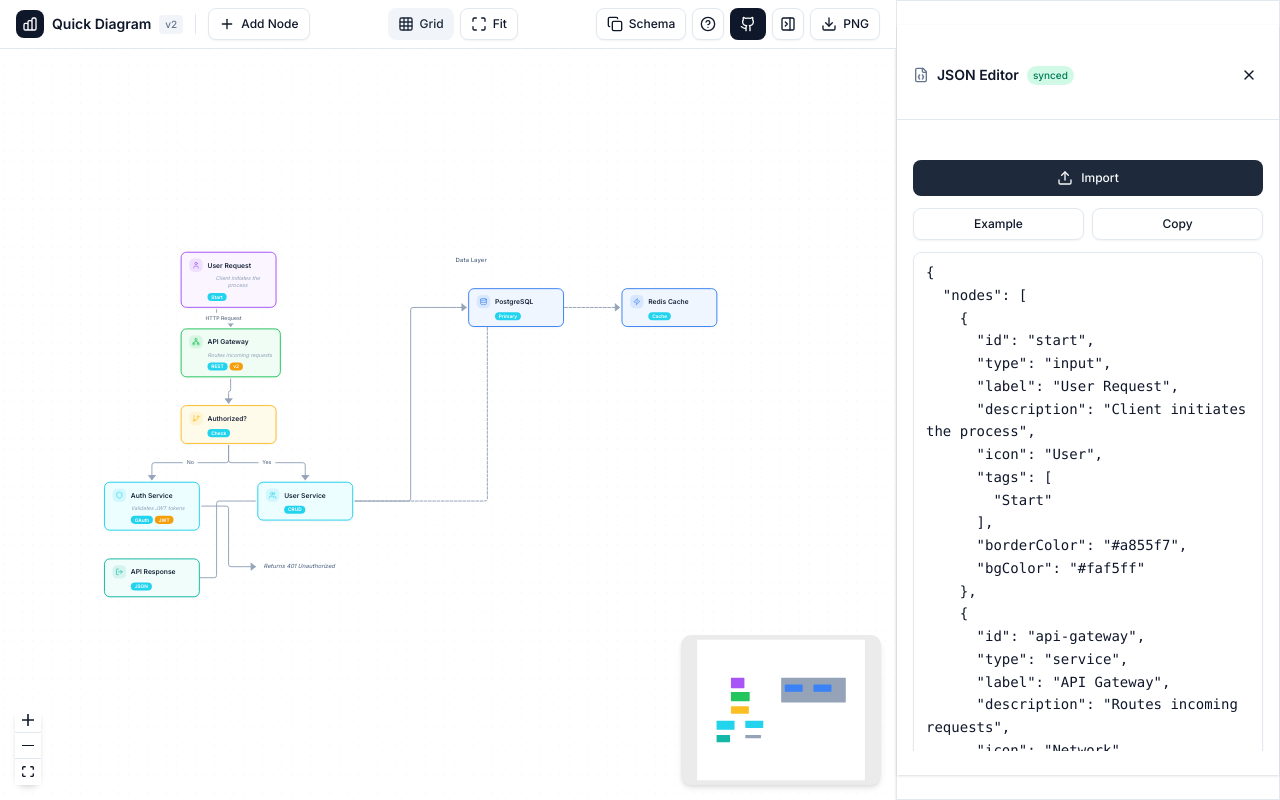
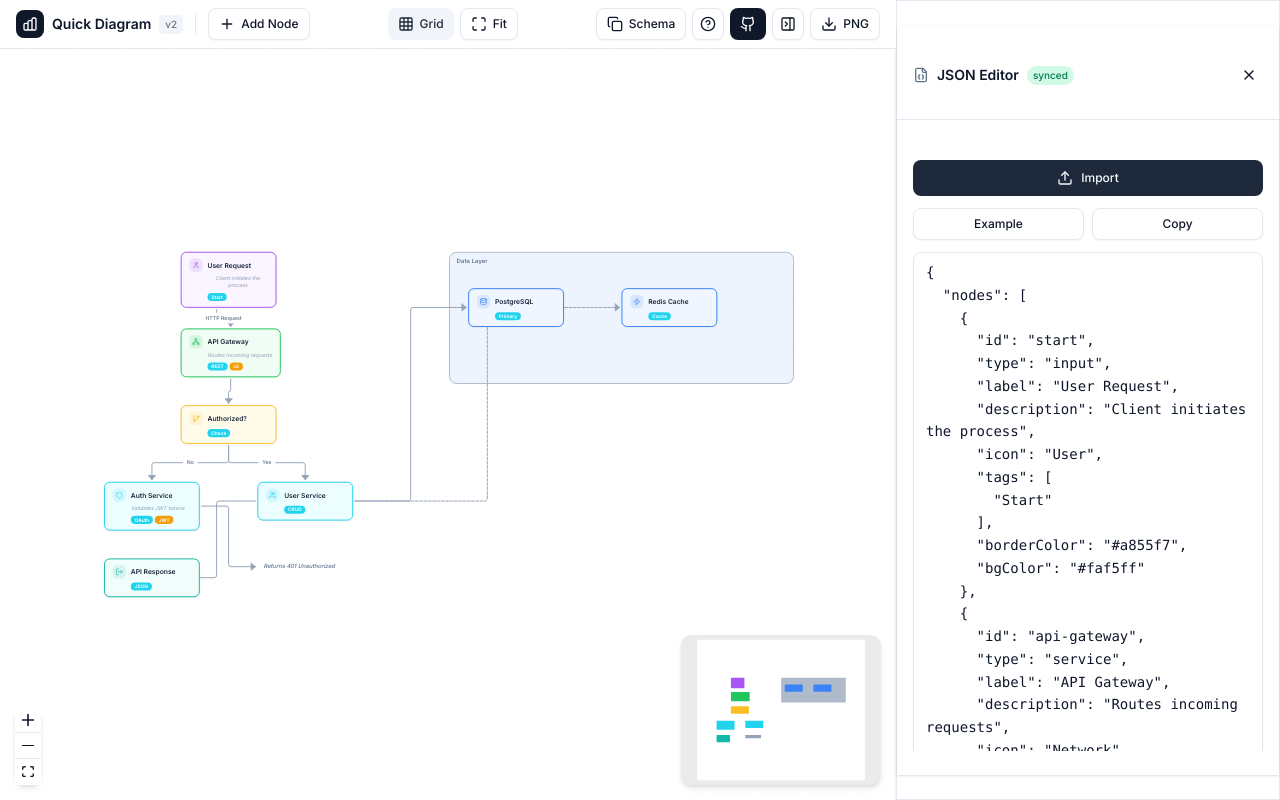
Before and after one commit to fordus/quick-diagram, a Next.js app: page / in a window 1280 px wide. Both pictures are taken after a click on the button "Import". Built offline with nearby package versions, Linux system fonts and the light colour scheme.

Commit message:
Fix cluster background

```diff
--- a/components/diagram-builder.tsx
+++ b/components/diagram-builder.tsx
@@ -50,8 +50,8 @@ let nodeCounter = 100
 
 export function DiagramBuilder() {
   const [diagramData, setDiagramData] = useState<DiagramData>(DEFAULT_EXAMPLE)
-  const [flowNodes, setFlowNodes, onNodesChange] = useNodesState([])
-  const [flowEdges, setFlowEdges, onEdgesChange] = useEdgesState([])
+  const [flowNodes, setFlowNodes, onNodesChange] = useNodesState<Node>([])
+  const [flowEdges, setFlowEdges, onEdgesChange] = useEdgesState<Edge>([])
   const [showJsonPanel, setShowJsonPanel] = useState(true)
   const [showBackground, setShowBackground] = useState(true)
   const [isExporting, setIsExporting] = useState(false)
@@ -227,19 +227,25 @@ export function DiagramBuilder() {
       setFlowNodes((nds) =>
         nds.map((n) => {
           if (n.id !== `cluster-${clusterId}`) return n
-          const clusterColor =
-            updates.color || (n.data as any)?.clusterData?.color || "#e2e8f0"
+          // eslint-disable-next-line @typescript-eslint/no-explicit-any
+          const nd = n as any
+          const clusterColor = updates.color || nd.data?.clusterData?.color || "#e2e8f0"
+          const dashedBorder = updates.dashedBorder !== undefined
+            ? updates.dashedBorder
+            : nd.data?.clusterData?.dashedBorder
           return {
-            ...n,
+            ...nd,
             data: {
-              ...n.data,
-              label: updates.name || (n.data as any)?.label,
-              clusterData: { ...(n.data as any)?.clusterData, ...updates },
+              ...nd.data,
+              label: updates.name || nd.data?.label,
+              clusterData: { ...nd.data?.clusterData, ...updates },
+              bgColor: `${clusterColor}80`,
+              borderColor: darkenColor(clusterColor, 0.2),
+              dashedBorder,
             },
             style: {
-              ...n.style,
-              backgroundColor: `${clusterColor}80`,
-              border: `2px ${updates.dashedBorder !== undefined ? (updates.dashedBorder ? "dashed" : "solid") : ((n.data as any)?.clusterData?.dashedBorder ? "dashed" : "solid")} ${darkenColor(clusterColor, 0.2)}`,
+              width: nd.style?.width,
+              height: nd.style?.height,
             },
           }
         }),
--- a/components/flow/flow-canvas.tsx
+++ b/components/flow/flow-canvas.tsx
@@ -22,12 +22,25 @@ import { memo } from "react"
 // Cluster label component rendered on group nodes
 function ClusterLabel({ data }: { data: any }) {
   const label = data?.label || ""
-  if (!label) return null
+  const bgColor = data?.bgColor as string | undefined
+  const borderColor = data?.borderColor as string | undefined
+  const dashedBorder = data?.dashedBorder as boolean | undefined
+
   return (
-    <div className="absolute top-0 left-0 w-full h-full pointer-events-none">
-      <span className="absolute top-2.5 left-3.5 text-xs font-semibold text-slate-500 tracking-wide">
-        {label}
-      </span>
+    <div
+      className="absolute inset-0 rounded-2xl pointer-events-none"
+      style={{
+        backgroundColor: bgColor,
+        border: borderColor
+          ? `2px ${dashedBorder ? "dashed" : "solid"} ${borderColor}`
+          : undefined,
+      }}
+    >
+      {label && (
+        <span className="absolute top-2.5 left-3.5 text-xs font-semibold text-slate-500 tracking-wide">
+          {label}
+        </span>
+      )}
     </div>
   )
 }
--- a/components/flow/utils.ts
+++ b/components/flow/utils.ts
@@ -237,14 +237,13 @@ export function convertToFlowElements(data: DiagramData): {
       style: {
         width: cWidth,
         height: cHeight,
-        backgroundColor: `${clusterColor}80`,
-        borderRadius: "16px",
-        border: `2px ${cluster?.dashedBorder ? "dashed" : "solid"} ${borderColorDarker}`,
-        padding: "0",
       },
       data: {
         label: cluster?.name || clusterId,
         clusterData: cluster,
+        bgColor: `${clusterColor}80`,
+        borderColor: borderColorDarker,
+        dashedBorder: cluster?.dashedBorder,
       },
     })
 
```
